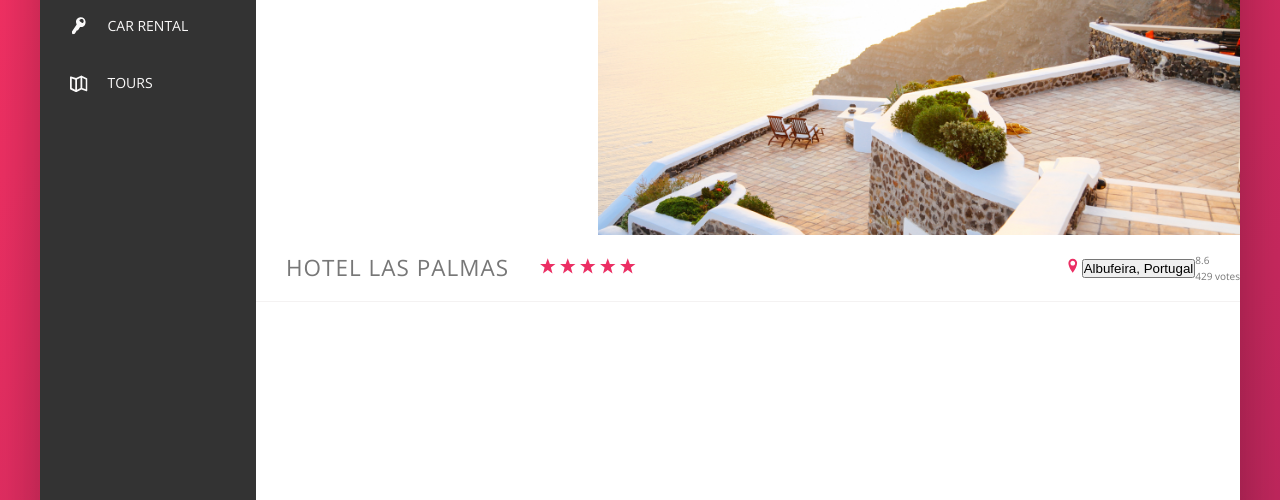
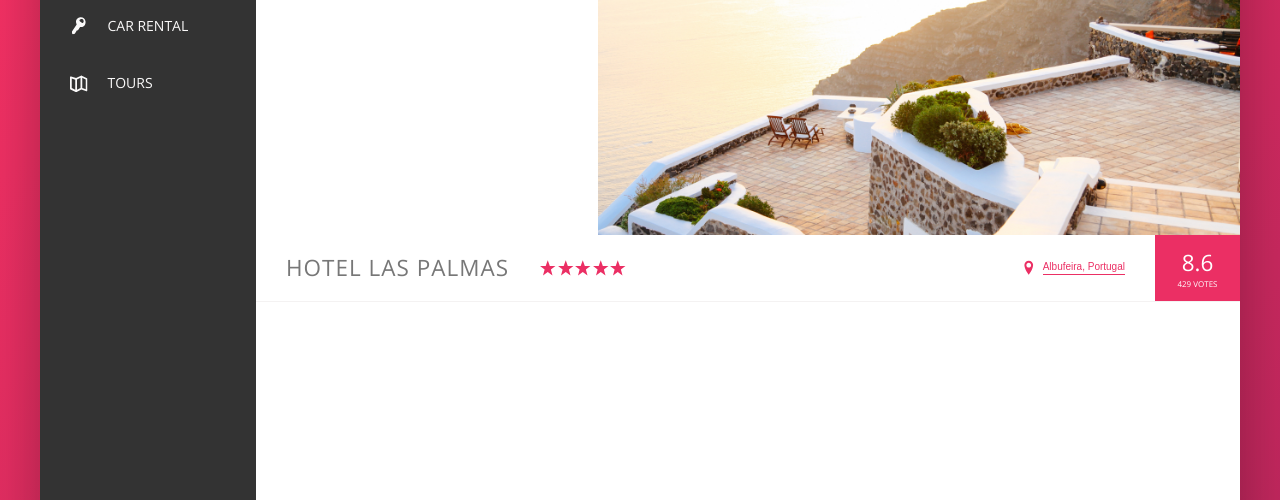
Before and after one commit to insertmike/trillo-project, a website: page index.html in a window 1280 px wide. Shown: the part 300-800 px from the top of the page. Drawn offline with nearby package versions, Linux system fonts and the light colour scheme.

Commit message:
Finished Hotel Overview, Aligned and Customized its components

```diff
--- a/sass/_components.scss
+++ b/sass/_components.scss
@@ -214,6 +214,8 @@
         &__stars {
             // flex: 1;
             margin-right: auto;
+            // Remove space under the stars
+            display: flex;
         }
 
         &__icon-star,
@@ -224,19 +226,78 @@
         }
 
         &__location {
-
+          font-size: 1.2rem;
+          display: flex;
+          align-items: center;
+        }
+        &__icon-location {
+            margin-right: .5rem;
         }
 
         &__rating {
+            background-color: var(--color-primary);
+            margin-left: 3rem;
+            color: #fff;
+            padding: 0 2.25rem;
+            align-self: stretch;
 
+            display: flex;
+            flex-direction: column;
+            align-items: center;
+            justify-content: center;
         }
 
         &__rating-average {
+            font-size: 2.25rem;
+            font-weight: 300;
+            margin-bottom: -3px;
 
         }
 
         &__rating-count {
-
+            font-size: .8rem;
+            text-transform: uppercase;
         }
 
 }
+
+//////////////////////////////////
+// Button Inline
+
+.btn-inline {
+    border: none;
+    color: var(--color-primary);
+    font-size: inherit;
+    border-bottom: 1px solid currentColor;
+    padding-bottom: 2px;
+    display: inline-block;
+    background-color: transparent;
+    cursor: pointer;
+    transition: all .2s;
+
+    &:hover {
+        color: var(--color-grey-dark-1);
+    }
+    &:focus {
+        outline: none;
+        animation: pulsate 1s infinite;
+    }
+}
+
+@keyframes pulsate {
+    0% {
+        transform: scale(1);
+        box-shadow: none;
+    }
+
+    50% {
+        transform: scale(1.05);
+        box-shadow: 0 1rem 4rem rgba(0,0,0,.25);
+
+    }
+
+    100% {
+        transform: scale(1);
+        box-shadow: none;
+    }
+}
```
Also changed, not shown: css/style.css.
